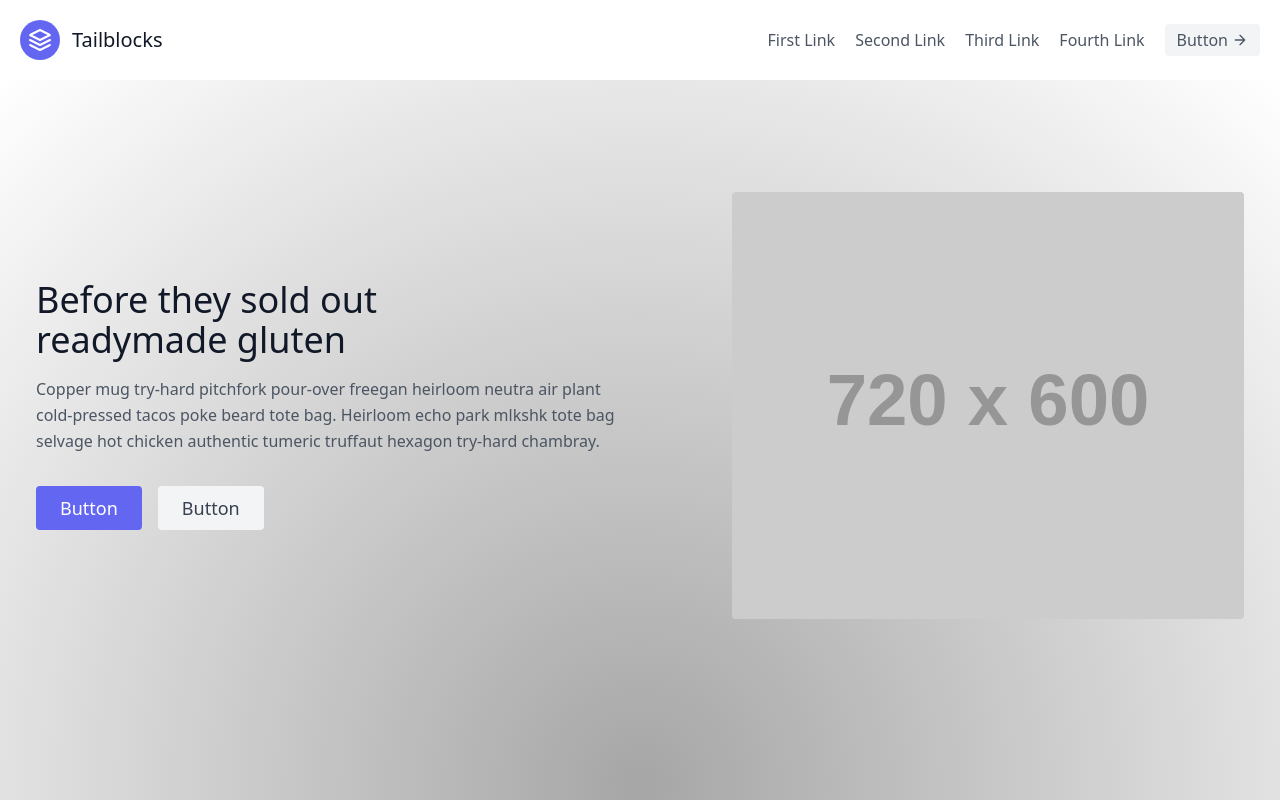
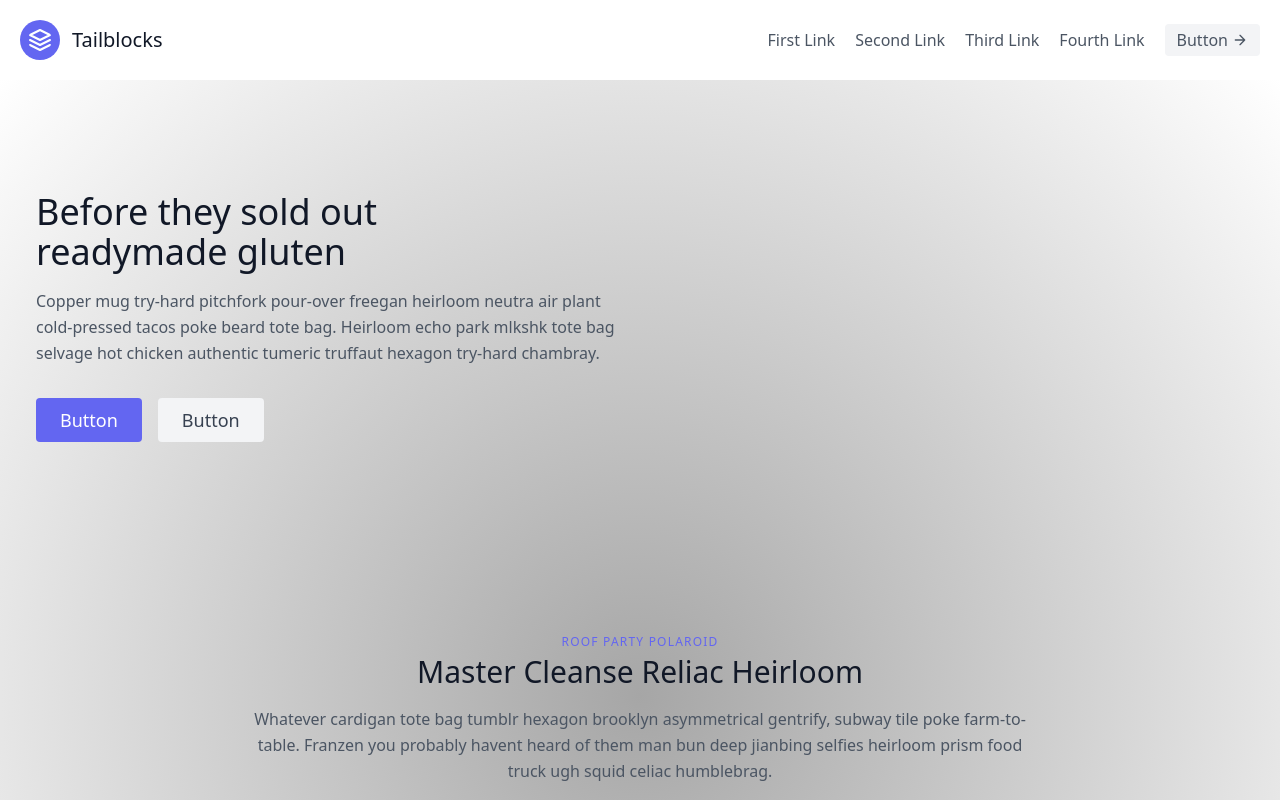
Before and after one commit to OkToPals/OvaSite-Frontend, a Next.js app: page / in a window 1280 px wide. Shown: the top 800 px of the page. Built offline with nearby package versions, Linux system fonts and the light colour scheme.

Commit message:
Update hero.js

```diff
--- a/src/components/hero.js
+++ b/src/components/hero.js
@@ -16,7 +16,7 @@ const Hero = () => {
       </div>
     </div>
     <div className="lg:max-w-lg lg:w-full md:w-1/2 w-5/6">
-      <img className="object-cover object-center rounded" alt="hero" src="https://dummyimage.com/720x600" />
+      <image className="object-cover object-center rounded" alt="hero" src="https://dummyimage.com/720x600" />
     </div>
   </div>
 </section>
```
